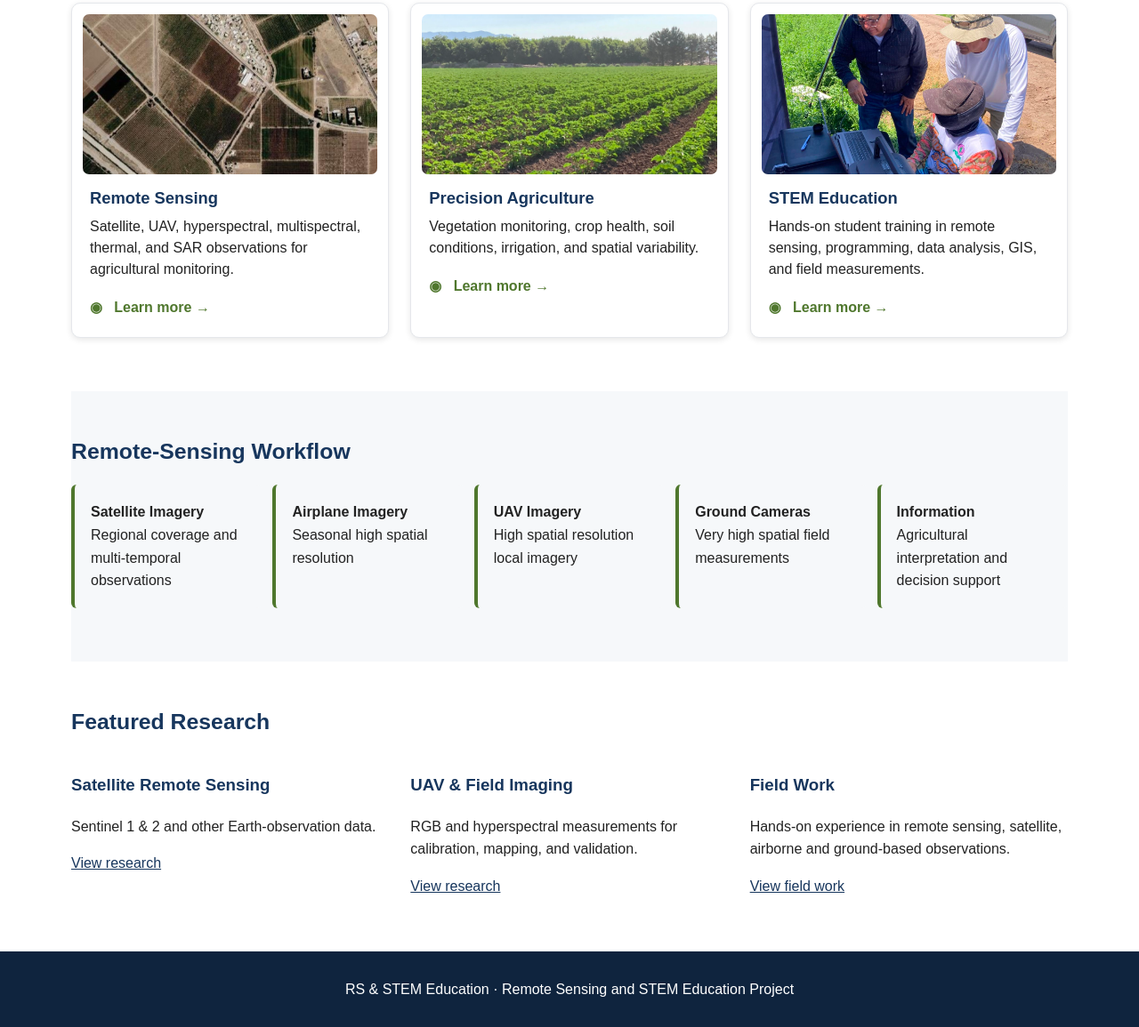
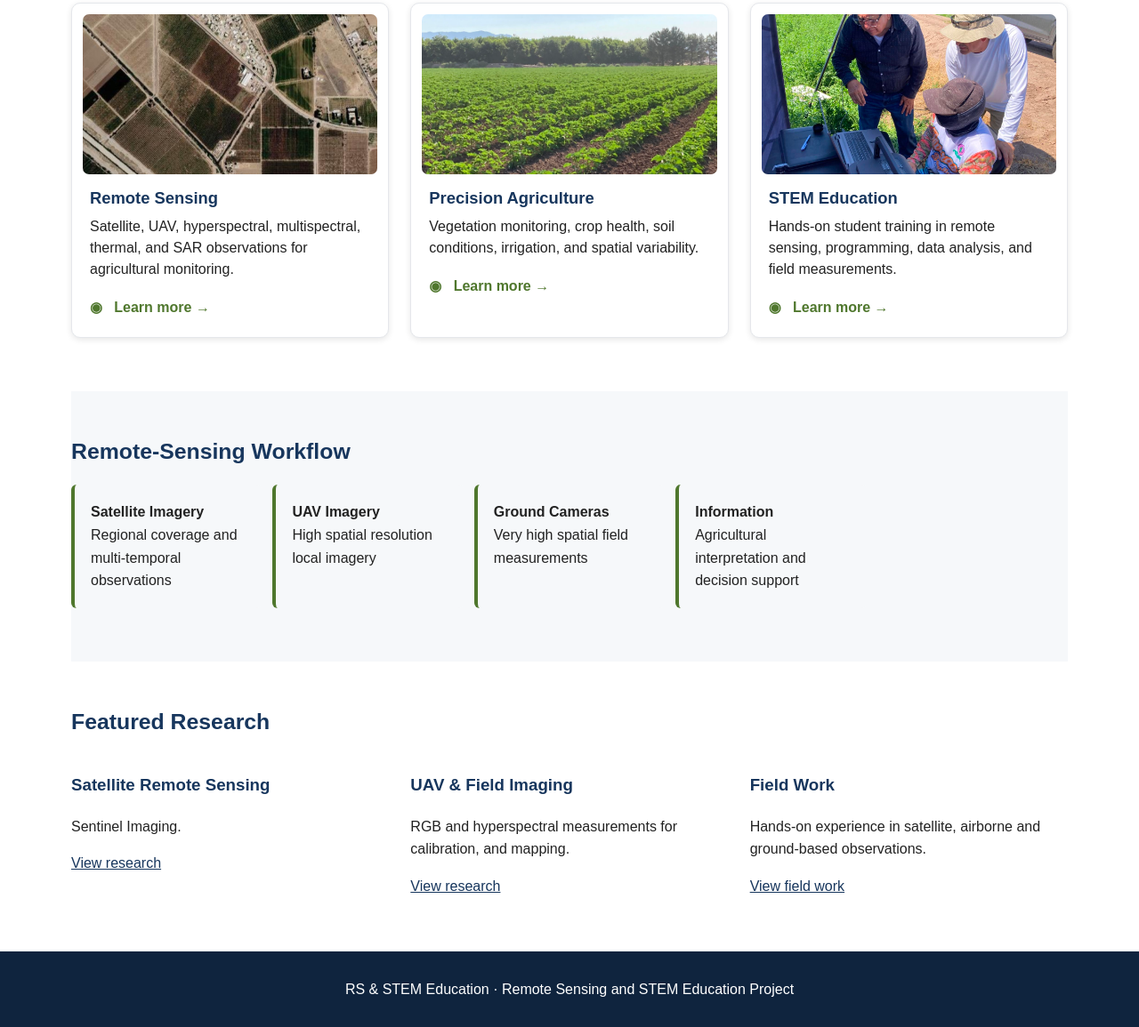
Before and after one commit to UTEP-UACH-RS/UTEP-UACH-RS.github.io, a plain HTML site: page index.html in a window 1280 px wide. Shown: the part 620-1775 px from the top of the page at 89% size. Drawn offline with Linux system fonts and the light colour scheme.

Commit message:
Update index.html

```diff
--- a/index.html
+++ b/index.html
@@ -55,13 +55,11 @@
   <div class="hero-content">
 
     <h1>
-      Development of Remote Sensing Educational Materials
-      for Agriculture Monitoring
+      Development of Remote Sensing Educational Materials for Agriculture Monitoring
     </h1>
 
     <p>
-      Integrating satellite observations, UAV imagery,
-      field measurements,<br>
+      Integrating satellite observations, UAV imagery, field measurements,<br>
       image processing, and hands-on STEM education.
     </p>
 
@@ -86,9 +84,7 @@
       <h3>Remote Sensing</h3>
 
       <p>
-        Satellite, UAV, hyperspectral, multispectral,
-        thermal, and SAR observations for agricultural
-        monitoring.
+        Satellite, UAV, hyperspectral, multispectral, thermal, and SAR observations for agricultural monitoring.
       </p>
 
       <a class="learn-more" href="research.html">
@@ -106,8 +102,7 @@
       <h3>Precision Agriculture</h3>
 
       <p>
-        Vegetation monitoring, crop health, soil
-        conditions, irrigation, and spatial variability.
+        Vegetation monitoring, crop health, soil conditions, irrigation, and spatial variability.
       </p>
 
       <a class="learn-more" href="research.html">
@@ -125,9 +120,7 @@
       <h3>STEM Education</h3>
 
       <p>
-        Hands-on student training in remote sensing,
-        programming, data analysis, GIS, and field
-        measurements.
+        Hands-on student training in remote sensing, programming, data analysis, and field measurements.
       </p>
 
       <a class="learn-more" href="education.html">
@@ -143,7 +136,7 @@
 
 <section class="section alt"><h2>Remote-Sensing Workflow</h2><div class="workflow">
 <div class="step"><strong>Satellite Imagery</strong><br>Regional coverage and multi-temporal observations</div>
-<div class="step"><strong>Airplane Imagery</strong><br>Seasonal high spatial resolution</div>
+<!--  <div class="step"><strong>Airplane Imagery</strong><br>Seasonal high spatial resolution</div>  -->
 <div class="step"><strong>UAV Imagery</strong><br>High spatial resolution local imagery</div>
 <div class="step"><strong>Ground Cameras</strong><br>Very high spatial field measurements</div>
 <div class="step"><strong>Information</strong><br>Agricultural interpretation and decision support</div>
@@ -152,13 +145,13 @@
 <section class="section"><h2>Featured Research</h2><div class="grid3">
 <div class="card">
   <h3>Satellite Remote Sensing</h3>
-  <p>Sentinel 1 & 2 and other Earth-observation data.</p><a href="research.html">View research</a></div>
+  <p>Sentinel Imaging.</p><a href="research.html">View research</a></div>
 <div class="card">
   <h3>UAV & Field Imaging</h3>
-  <p>RGB and hyperspectral measurements for calibration, mapping, and validation.</p><a href="research.html">View research</a></div>
+  <p>RGB and hyperspectral measurements for calibration, and mapping.</p><a href="research.html">View research</a></div>
 <div class="card">
   <h3>Field Work</h3>
-  <p>Hands-on experience in remote sensing, satellite, airborne and ground-based observations.</p><a href="field-work.html">View field work</a></div>
+  <p>Hands-on experience in satellite, airborne and ground-based observations.</p><a href="field-work.html">View field work</a></div>
 </div></section>
 
 
```
